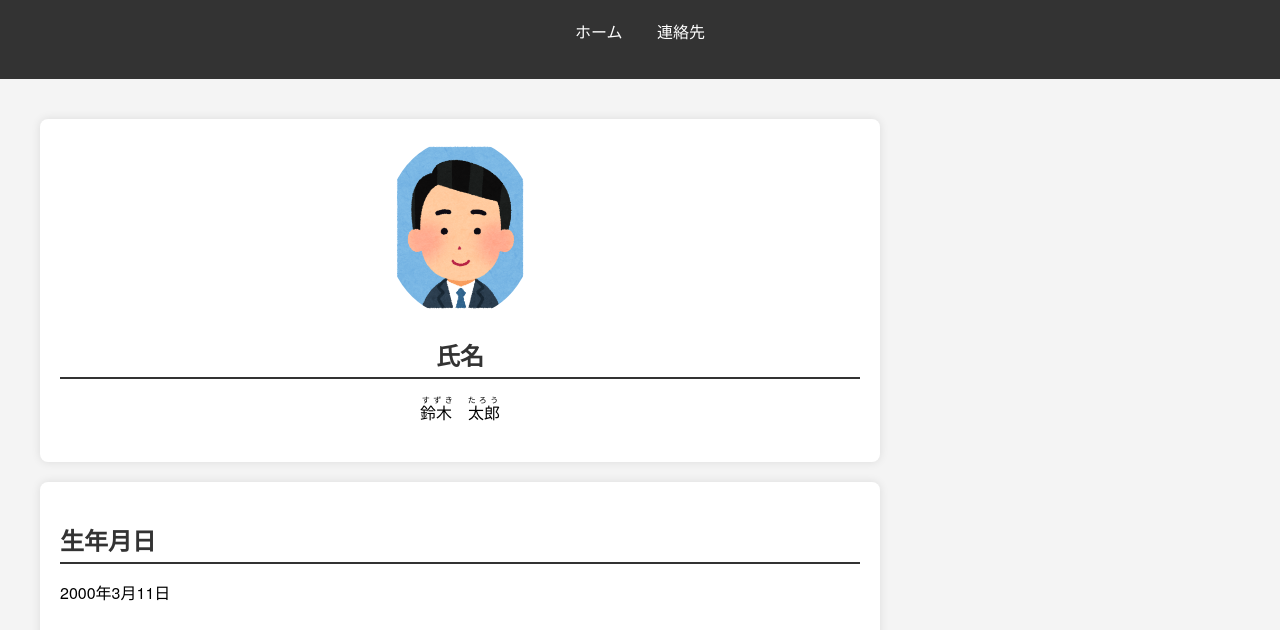
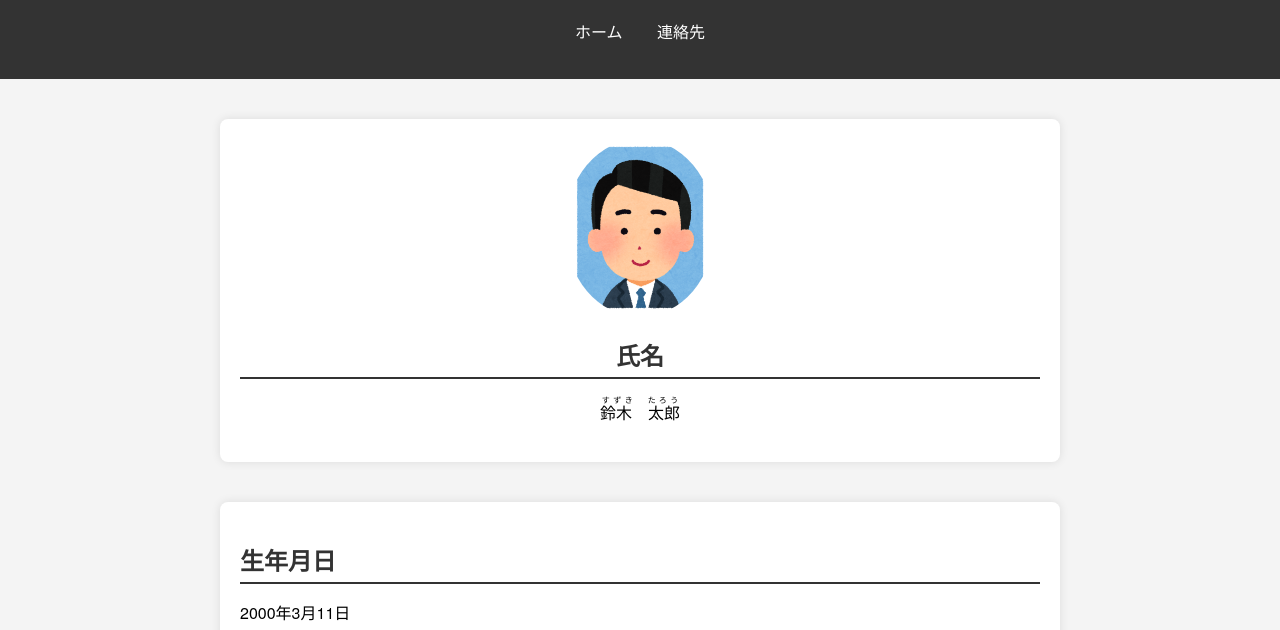
Before and after one commit to suzukikenshin/j-ju0426, a plain HTML site: page index.html in a window 1280 px wide. Shown: the part 91-721 px from the top of the page. Drawn offline with Linux system fonts and the light colour scheme.

Commit message:
Update style.css

```diff
--- a/style.css
+++ b/style.css
@@ -28,9 +28,9 @@ nav ul li a {
 }
 
 main {
-  displey: flex;
+  display: flex;
   flex-direction: column;
-  align-item: center;
+  align-items: center;
   padding: 20px;
 }
 
```
